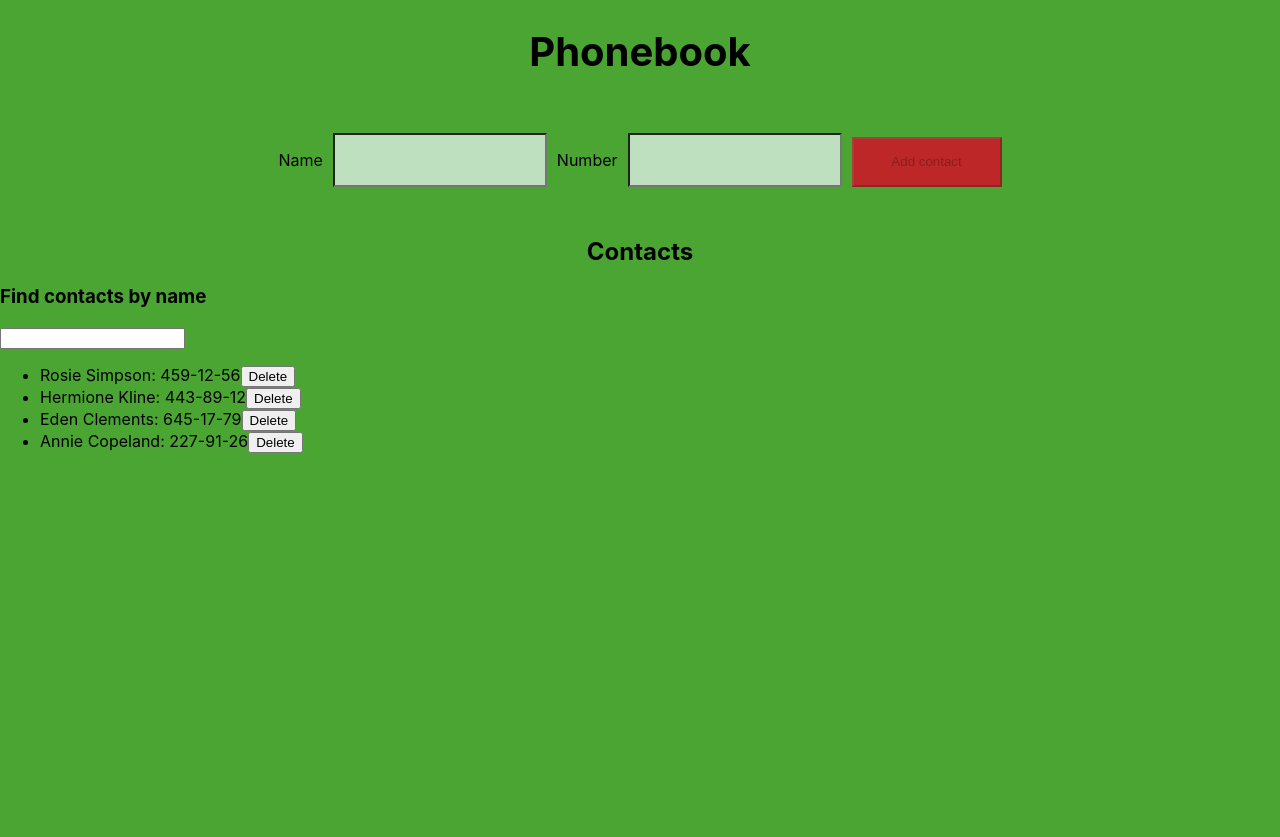
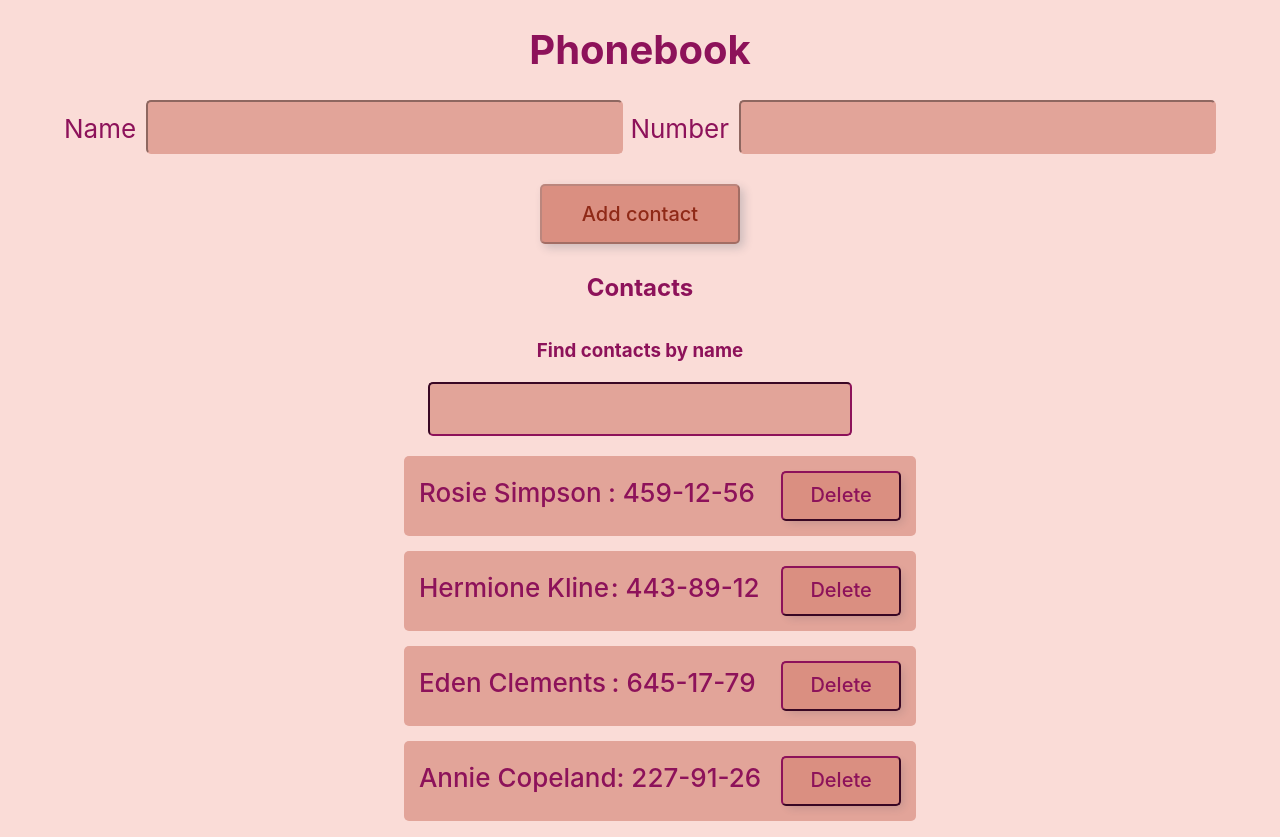
Before and after one commit to Vladomira/goit-react-hw-03-phonebook, a React (Create React App) app: page / in a window 1280 px wide. Before the commit the page ends 800 px from the top, so only its background shows below. Built offline with nearby package versions, Linux system fonts and the light colour scheme.

Commit message:
adds styles

```diff
--- a/package.json
+++ b/package.json
@@ -8,6 +8,7 @@
     "@testing-library/react": "^11.2.7",
     "@testing-library/user-event": "^12.8.3",
     "gh-pages": "^3.2.3",
+    "modern-normalize": "^1.1.0",
     "node-sass": "^4.14.1",
     "react": "^17.0.2",
     "react-dom": "^17.0.2",
--- a/src/components/App.js
+++ b/src/components/App.js
@@ -2,7 +2,11 @@ import React, { Component } from "react";
 import ContactForm from "./ContactForm/ContactForm";
 import Filter from "./Filter/Filter";
 import ContactList from "./ContactList/ContactList";
-import "../styles/Phonebook.scss";
+// import "./styles/index";
+import "../styles/Container.scss";
+import "../styles/Form.scss";
+import "../styles/ContactsList.scss";
+
 const { v4: uuidv4 } = require("uuid");
 
 class App extends Component {
@@ -19,8 +23,9 @@ class App extends Component {
   //пpинимает данные из формы, функция
   formSubmit = ({ name, number }) => {
     const { contacts } = this.state;
+
     contacts.map((el) => {
-      console.log(el.name, "el");
+      // console.log(el.name, "el");
       if (name === el.name) {
         return alert(`${name} is already in contacts`);
       }
@@ -33,12 +38,6 @@ class App extends Component {
         number: number,
       }),
     });
-    // contacts.map((el) => {
-    //   console.log(el.name, "el");
-    //   if (name === el.name) {
-    //     return alert(`${name} is already in contacts`);
-    //   }
-    // });
   };
   filterContacts = () => {
     const { contacts, filter } = this.state;
@@ -67,18 +66,30 @@ class App extends Component {
     const { filter } = this.state;
     const contactsData = this.filterContacts();
     return (
-      <>
+      <div className="container">
         <h1 className="header">Phonebook</h1>
         <ContactForm onSubmit={this.formSubmit} />
 
-        <h2 className="title">Contacts</h2>
+        <h2 className="contacts__title">Contacts</h2>
         <Filter value={this.onFilterChange} filter={filter} />
         <ContactList
           contacts={contactsData}
           onBtnDelete={this.onDeleteContact}
         />
-      </>
+      </div>
     );
   }
 }
 export default App;
+
+///
+// this.setState((prevState)=>{
+//   [contacts]= prevState.contacts, dataContacts ,
+// });
+// this.setState({
+//   [contacts]: contacts.push({
+//     id: uuidv4(),
+//     name: name,
+//     number: number,
+//   }),
+// });
--- a/src/components/ContactForm/ContactForm.js
+++ b/src/components/ContactForm/ContactForm.js
@@ -1,6 +1,7 @@
 import React, { Component } from "react";
-// import "/Phonebook.scss";
 const { v4: uuidv4 } = require("uuid");
+
+///
 class ContactForm extends Component {
   state = {
     name: "",
@@ -26,12 +27,12 @@ class ContactForm extends Component {
   render() {
     const { name, number } = this.state;
     return (
-      <div className="container">
-        <form onSubmit={this.handleSubmit}>
-          <label>
-            Name
+      <form className="form__box" onSubmit={this.handleSubmit}>
+        {/* <div className="form__btn-thumb"> */}
+        <label className="form__label-box">
+          <span className="form__label"> Name</span>
           <input
-              className="input"
+            className="form__input"
             value={name}
             onChange={this.handleChange}
             id={uuidv4()}
@@ -44,9 +45,9 @@ class ContactForm extends Component {
           />
         </label>
         <label>
-            Number
+          <span className="form__label"> Number</span>
           <input
-              className="input"
+            className="form__input"
             onChange={this.handleChange}
             id={uuidv4()}
             value={number}
@@ -58,27 +59,23 @@ class ContactForm extends Component {
             required
           />
         </label>
-          <button className="addBtn" type="submit" disabled={!number || !name}>
+
+        <div className="form__btn-thumb">
+          <button
+            className="form__addBtn"
+            type="submit"
+            disabled={!number || !name}
+          >
             Add contact
           </button>
+        </div>
       </form>
-      </div>
+      // </div>
     );
   }
 }
 export default ContactForm;
-// toSaveContacts = (e) => {
-//   const { contacts, name, number } = this.state;
 
-//   this.setState({
-//     [contacts]: contacts.push({
-//       id: uuidv4(),
-//       name: name,
-//       number: number,
-//       // filter: "",
-//     }),
-//   });
-// };
 // +++++
 // handleChange = (e) => {
 //   const { name, value } = e.currentTarget;
--- a/src/components/ContactList/ContactItem.js
+++ b/src/components/ContactList/ContactItem.js
@@ -1,12 +1,15 @@
 import PropTypes from "prop-types";
+
 const { v4: uuidv4 } = require("uuid");
 
 const ContactItem = ({ name, number, id, deleteContact }) => {
   return (
-    <li id={uuidv4()} key={uuidv4} className="contacts">
+    <li id={uuidv4()} key={uuidv4} className="contacts__item">
       {name}
       <span>: {number}</span>
-      <button onClick={() => deleteContact(id)}>Delete</button>
+      <button className="contacts__btn" onClick={() => deleteContact(id)}>
+        Delete
+      </button>
     </li>
   );
 };
--- a/src/components/ContactList/ContactList.js
+++ b/src/components/ContactList/ContactList.js
@@ -6,7 +6,7 @@ const { v4: uuidv4 } = require("uuid");
 //////
 const ContactList = ({ contacts, onBtnDelete }) => (
   <>
-    <ul>
+    <ul className="contacts__list">
       {contacts.map(({ name, number, id }) => {
         return (
           <ContactItem
--- a/src/components/Filter/Filter.js
+++ b/src/components/Filter/Filter.js
@@ -2,9 +2,14 @@ import PropTypes from "prop-types";
 
 const Filter = ({ filter, value }) => (
   <div>
-    <h3>Find contacts by name</h3>
+    <h3 className="contacts__title-find">Find contacts by name</h3>
     <label>
-      <input type="text" defaultValue={filter} onChange={value}></input>
+      <input
+        className="contacts__input"
+        type="text"
+        defaultValue={filter}
+        onChange={value}
+      ></input>
     </label>
   </div>
 );
--- /dev/null
+++ b/src/styles/ContactsList.scss
@@ -0,0 +1,82 @@
+.contacts {
+  &__title {
+    text-align: center;
+    margin-top: 30px;
+    // margin-bottom: 0px;
+    color: #8d125a;
+  }
+  &__title-find {
+    text-align: center;
+    margin-bottom: 20px;
+    color: #8d125a;
+  }
+  &__input {
+    font-size: 26px;
+    padding: 10px 5px;
+    border-radius: 5px;
+    font-weight: 500;
+    background-color: #e2a499;
+    border-color: #8d125a;
+    color: #8d125a;
+
+    &:hover,
+    &:focus {
+      border-color: #8d125a;
+      outline: 2px solid #8d125a;
+    }
+  }
+
+  &__list {
+    display: flex;
+    flex-direction: column;
+    margin-left: auto;
+    margin-right: auto;
+    margin-top: 20px;
+    // background-color: #ffff;
+  }
+  &__item {
+    display: flex;
+    align-items: baseline;
+    justify-content: space-between;
+    max-width: 100%;
+
+    font-size: 26px;
+    font-weight: 500;
+    padding-bottom: 15px;
+    padding-top: 15px;
+    padding-right: 15px;
+    padding-left: 15px;
+    border-radius: 5px;
+    color: #8d125a;
+    transform: scale(1);
+    background-color: #e2a499;
+    transition: transform 250 cubic-bezier(1, 0, 0, 1);
+    &:hover,
+    &:focus {
+      transform: scale(1.075);
+    }
+    &:not(:last-child) {
+      margin-bottom: 15px;
+    }
+  }
+  &__btn {
+    width: 120px;
+    height: 50px;
+    border-radius: 5px;
+    margin-left: 20px;
+    transform: scale(1);
+    background-color: #da8f81;
+    color: #8d125a;
+    border-color: #8d125a;
+    font-size: 20px;
+    font-weight: 500;
+    box-shadow: 4px 4px 10px -3px rgba(34, 60, 80, 0.2);
+    transition: color 250 cubic-bezier(0.23, 1, 0.32, 1),
+      background-color 250 cubic-bezier(0.23, 1, 0.32, 1);
+    &:hover,
+    &:focus {
+      background-color: #8f1749;
+      color: #d3897c;
+    }
+  }
+}
--- /dev/null
+++ b/src/styles/Container.scss
@@ -0,0 +1,13 @@
+.container {
+  display: flex;
+  flex-direction: column;
+  align-items: center;
+  padding-left: 15px;
+  padding-right: 15px;
+  width: 100%;
+  margin: 0 auto;
+}
+body {
+  font-family: Arial, Helvetica, sans-serif;
+  background: #fadcd7;
+}
--- /dev/null
+++ b/src/styles/Form.scss
@@ -0,0 +1,57 @@
+// @import "styles/shared.scss";
+
+.header {
+  text-align: center;
+  font-size: 40px;
+  color: #8d125a;
+}
+.form {
+  &__box {
+    align-items: center;
+    color: #8d125a;
+  }
+
+  &__label {
+    font-size: 26px;
+    margin-right: 10px;
+  }
+  &__input {
+    border-radius: 5px;
+    font-size: 30px;
+    padding: 8px 4px;
+    background-color: #e2a499;
+    border-color: #e2a499;
+    color: #881a07;
+
+    &:hover,
+    &:focus {
+      border-color: #ac503f;
+      outline: 2px solid #ac503f;
+    }
+  }
+  &__btn-thumb {
+    display: block;
+    text-align: center;
+    margin-top: 30px;
+  }
+  &__addBtn {
+    width: 200px;
+    height: 60px;
+    border-radius: 5px;
+    background-color: #da8f81;
+    color: #8f2917;
+    font-size: 20px;
+    font-weight: 500;
+    transform: scale(1);
+    box-shadow: 4px 4px 10px 0px rgba(34, 60, 80, 0.2);
+    transition: transform 250 cubic-bezier(0.23, 1, 0.32, 1),
+      color 250 cubic-bezier(0.23, 1, 0.32, 1),
+      background-color 250 cubic-bezier(0.23, 1, 0.32, 1);
+    &:hover,
+    &:focus {
+      transform: scale(1.1);
+      background-color: #8d125a;
+      color: #d3897c;
+    }
+  }
+}
--- a/src/styles/phonebook.scss
+++ /dev/null
@@ -1,40 +0,0 @@
-/* import styleshared  */
-body {
-  background-color: rgb(74, 165, 51);
-}
-.input {
-  /* display: flex;
-  margin-left: auto;
-  margin-right: auto; */
-  font-size: 20px;
-  margin: 30px 10px;
-  width: 200px;
-  height: 30px;
-  padding: 10px 5px;
-  background-color: rgb(190, 224, 190);
-}
-.title {
-  text-align: center;
-}
-.header {
-  text-align: center;
-  font-size: 40px;
-}
-.container {
-  display: flex;
-  flex-direction: column;
-  align-items: center;
-  /* justify-content: center; */
-  /* margin-left: auto;
-  margin-right: auto; */
-}
-/* .header {
-  text-align: center;
-} */
-.addBtn {
-  margin-top: 30px;
-  width: 150px;
-  height: 50px;
-  background-color: rgb(189, 39, 39);
-  /* display: block; */
-}
```
Also changed, not shown: public/index.html (+1 -23 lines), src/index.js (+1 -7 lines), 1 other file (tests, documents, lock files or other folders). Lines whose indentation alone changed are shown as unchanged.
